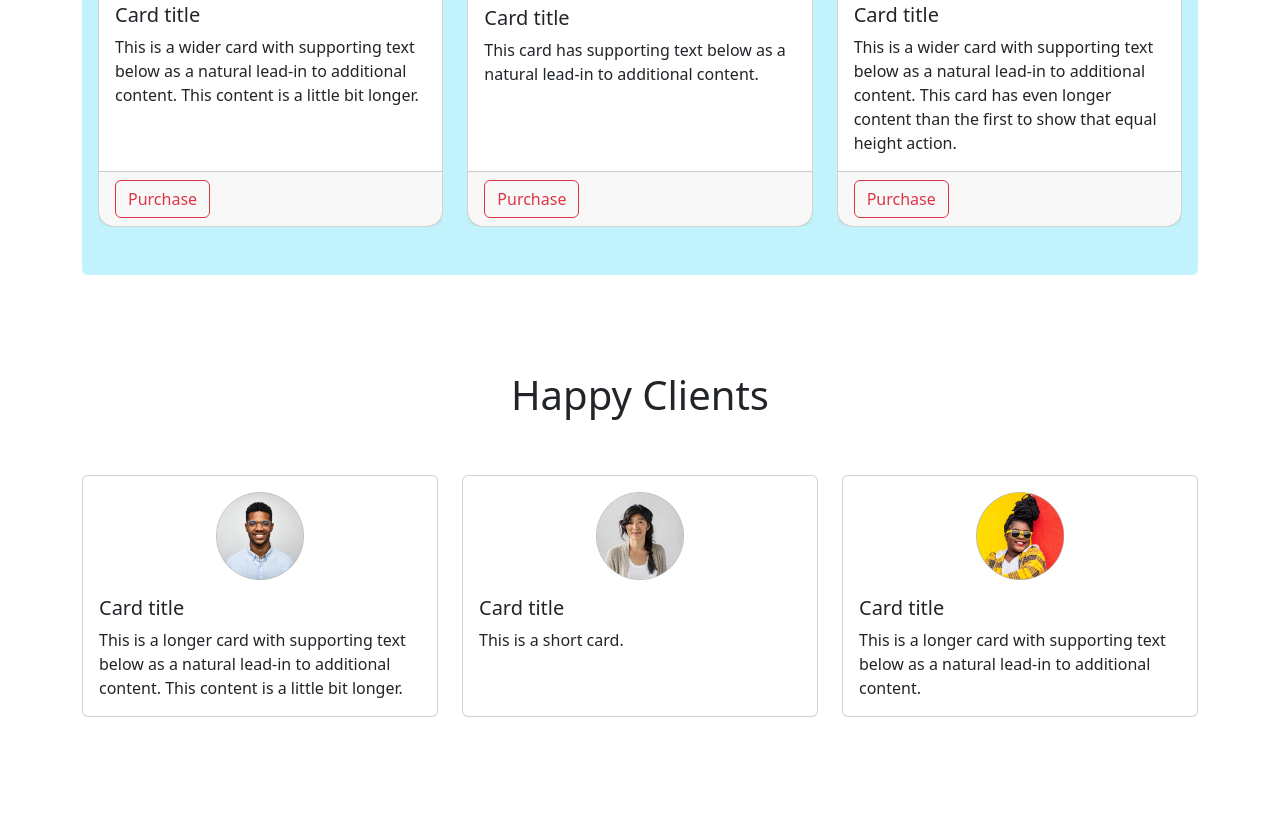
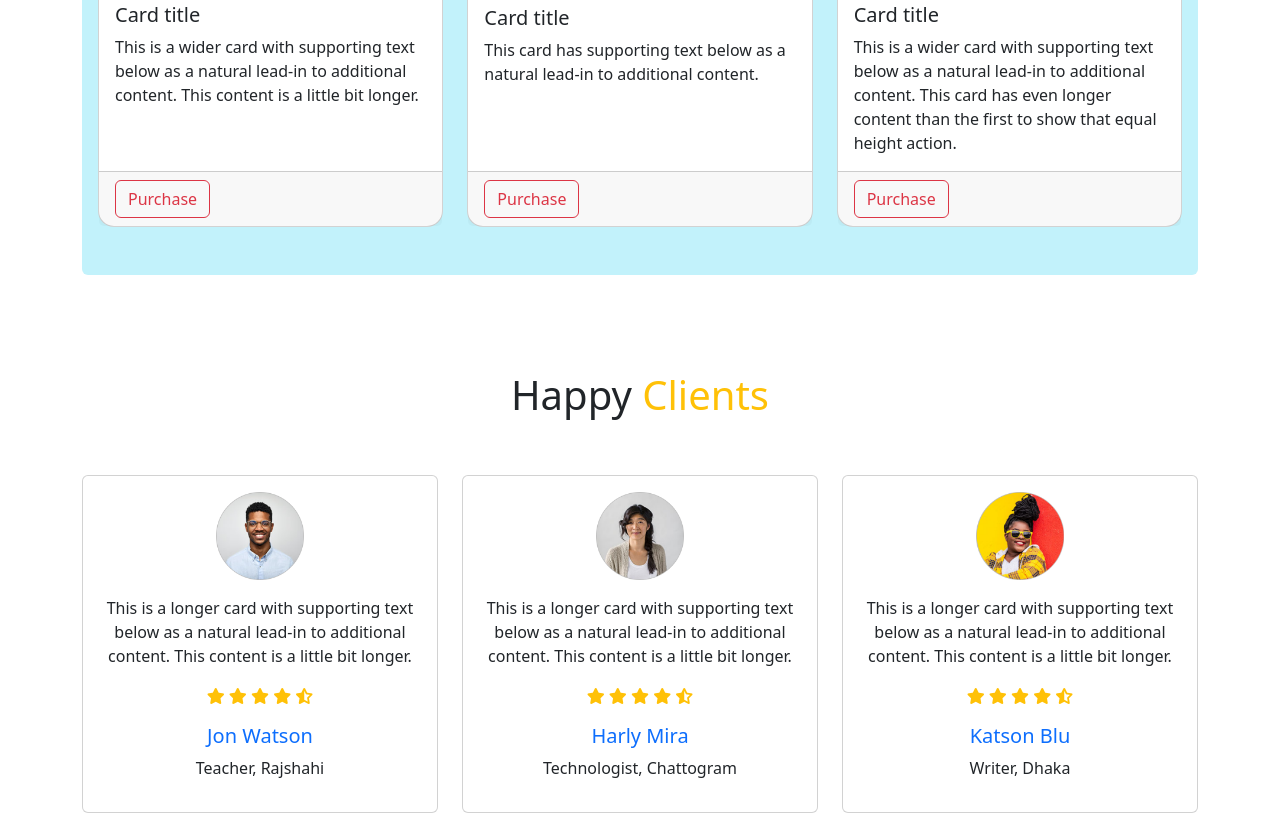
Before and after one commit to 01312345069/motorbike-professional-business-e-commerce-showcase-website, a plain HTML site: page index.html in a window 1280 px wide. Shown: the part 1418-2231 px from the top of the page. Before the commit the page ends 2135 px from the top, so only its background shows below. Drawn offline with nearby package versions, Linux system fonts and the light colour scheme.

Commit message:
Use Font awesome ratings

```diff
--- a/index.html
+++ b/index.html
@@ -9,6 +9,8 @@
     <link href="https://cdn.jsdelivr.net/npm/bootstrap@5.3.0-alpha1/dist/css/bootstrap.min.css" rel="stylesheet"
         integrity="sha384-GLhlTQ8iRABdZLl6O3oVMWSktQOp6b7In1Zl3/Jr59b6EGGoI1aFkw7cmDA6j6gD" crossorigin="anonymous">
     <link rel="stylesheet" href="css/style.css">
+    <!-- font awosome  -->
+    <script src="https://kit.fontawesome.com/72502edbd9.js" crossorigin="anonymous"></script>
 </head>
 
 <body class="container-lg">
@@ -171,38 +173,67 @@
 
         <!-- Happy Clients  -->
         <section class="mt-5">
-            <h1 class="text-center py-5">Happy Clients</h1>
+            <h1 class="text-center py-5">Happy <span class="text-warning">Clients</span></h1>
             <!-- Another-Card  -->
             <div class="row row-cols-1 row-cols-md-3 g-4">
                 <div class="col">
-                    <div class="card h-100">
+                    <div class="card text-center h-100">
                         <img src="images/user-1.png" class="card-img-top w-25 mx-auto mt-3" alt="...">
                         <div class="card-body">
-                            <h5 class="card-title">Card title</h5>
+
                             <p class="card-text">This is a longer card with supporting text below as a natural lead-in
                                 to additional content. This content is a little bit longer.</p>
+                            <p class="text-warning">
+                                <i class="fa-solid fa-star"></i>
+                                <i class="fa-solid fa-star"></i>
+                                <i class="fa-solid fa-star"></i>
+                                <i class="fa-solid fa-star"></i>
+                                <i class="fa-solid fa-star-half-stroke"></i>
+                            </p>
+                            <h5 class="text-primary">Jon Watson</h5>
+                            <p>Teacher, Rajshahi</p>
                         </div>
                     </div>
                 </div>
                 <div class="col">
-                    <div class="card h-100">
+                    <div class="card text-center h-100">
                         <img src="images/user-2.png" class="card-img-top w-25 mx-auto mt-3" alt="...">
                         <div class="card-body">
-                            <h5 class="card-title">Card title</h5>
-                            <p class="card-text">This is a short card.</p>
+
+                            <p class="card-text">This is a longer card with supporting text below as a natural lead-in
+                                to additional content. This content is a little bit longer.</p>
+                            <p class="text-warning">
+                                <i class="fa-solid fa-star"></i>
+                                <i class="fa-solid fa-star"></i>
+                                <i class="fa-solid fa-star"></i>
+                                <i class="fa-solid fa-star"></i>
+                                <i class="fa-solid fa-star-half-stroke"></i>
+                            </p>
+                            <h5 class="text-primary">Harly Mira</h5>
+                            <p>Technologist, Chattogram</p>
                         </div>
                     </div>
                 </div>
                 <div class="col">
-                    <div class="card h-100">
-                        <img src="images/user-3.png" class="w-25 mx-auto mt-3 card-img-top" alt="...">
+                    <div class="card text-center h-100">
+                        <img src="images/user-3.png" class="card-img-top w-25 mx-auto mt-3" alt="...">
                         <div class="card-body">
-                            <h5 class="card-title">Card title</h5>
+
                             <p class="card-text">This is a longer card with supporting text below as a natural lead-in
-                                to additional content.</p>
+                                to additional content. This content is a little bit longer.</p>
+                            <p class="text-warning">
+                                <i class="fa-solid fa-star"></i>
+                                <i class="fa-solid fa-star"></i>
+                                <i class="fa-solid fa-star"></i>
+                                <i class="fa-solid fa-star"></i>
+                                <i class="fa-solid fa-star-half-stroke"></i>
+                            </p>
+                            <h5 class="text-primary">Katson Blu</h5>
+                            <p>Writer, Dhaka</p>
                         </div>
                     </div>
                 </div>
+
 
             </div>
         </section>
```
